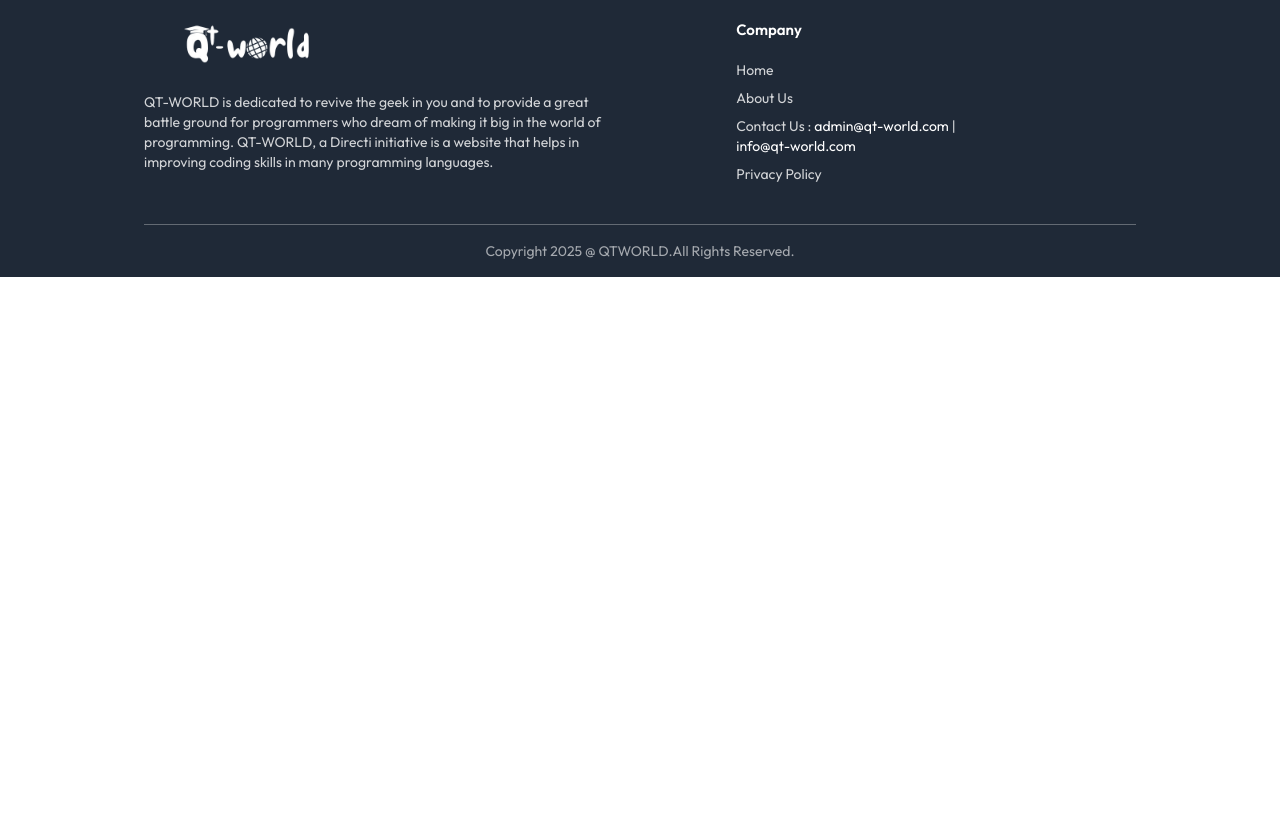
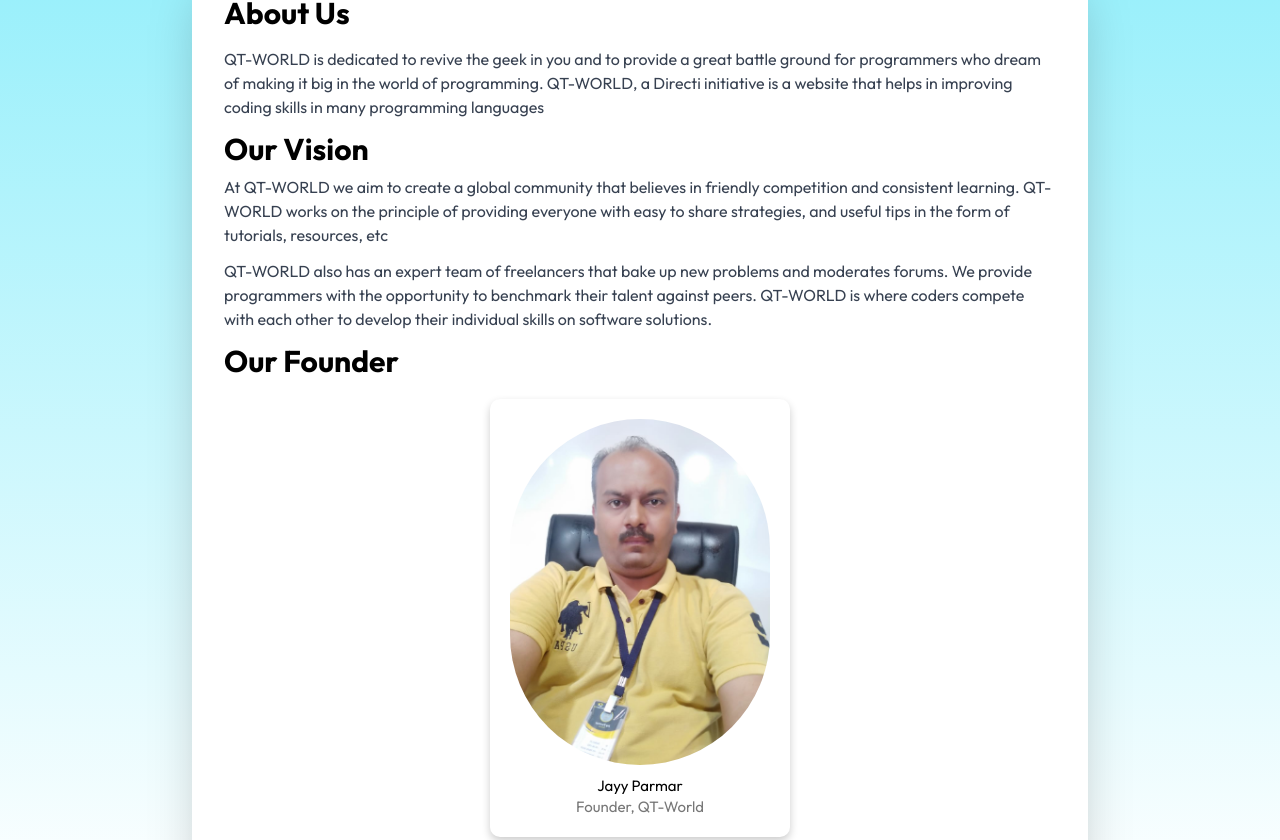
Before and after one commit to aadilparmar/LMS, a React (Vite) app in the folder client/: page /about in a window 1280 px wide. Shown: the part 160-1000 px from the top of the page. Before the commit the page ends 800 px from the top, so only its background shows below. Built offline with nearby package versions, Linux system fonts and the light colour scheme; no server answers.

Commit message:
FRONTEND_COMMIT_003

```diff
--- a/client/src/assets/assets.js
+++ b/client/src/assets/assets.js
@@ -44,9 +44,10 @@
 import profile_img2 from './profile_img2.png'
 import profile_img3 from './profile_img3.png'
 import lesson_icon from './lesson_icon.svg'
-
+import jayy_parmar from './jayyparmar.png'
 
 export const assets = {
+    jayy_parmar,
     logo_1_white,
     logo_1 ,
     logo,
--- a/client/src/components/student/AboutUs.jsx
+++ b/client/src/components/student/AboutUs.jsx
@@ -1,11 +1,42 @@
-import React from 'react'
+import React from "react";
+import FounderProfileCard from "./FounderProfileCard";
 
 const AboutUs = () => {
   return (
-    <div>
+    <div className=" min-h-screen flex items-center justify-center p-6 bg-gradient-to-b from-cyan-300/70">
+      <div className="max-w-4xl bg-white shadow-2xl rounded-lg p-8">
+        <h4 className="text-3xl font-bold text-black-500">About Us</h4>
+        <p className="mt-4 text-gray-700 text-base">
+          QT-WORLD is dedicated to revive the geek in you and to provide a great
+          battle ground for programmers who dream of making it big in the world
+          of programming. QT-WORLD, a Directi initiative is a website that helps
+          in improving coding skills in many programming languages
+        </p>
 
+        <h4 className="text-3xl font-bold text-black-500 pt-3">Our Vision </h4>
+        <p className="mt-2 text-gray-700 text-base">
+          At QT-WORLD we aim to create a global community that believes in
+          friendly competition and consistent learning. QT-WORLD works on the
+          principle of providing everyone with easy to share strategies, and
+          useful tips in the form of tutorials, resources, etc
+        </p>
+
+        <p className="mt-3 text-gray-700 text-base">
+          QT-WORLD also has an expert team of freelancers that bake up new
+          problems and moderates forums. We provide programmers with the
+          opportunity to benchmark their talent against peers. QT-WORLD is where
+          coders compete with each other to develop their individual skills on
+          software solutions.
+        </p>
+        <h4 className="text-3xl font-bold text-black-500 pt-3 ">Our Founder</h4>
+        <div className="flex flex-row items-center justify-center">
+          <div className="">
+            <FounderProfileCard />
+          </div>
+        </div>
+      </div>
     </div>
-  )
-}
+  );
+};
 
-export default AboutUs
+export default AboutUs;
--- a/client/src/components/student/Companies.jsx
+++ b/client/src/components/student/Companies.jsx
@@ -1,7 +1,7 @@
 import React from 'react'
 import { assets } from '../../assets/assets'
 
-const Companies = () => {
+const   Companies = () => {
   return (
     <div className='pt-16'>
       <p className='text-base text-gray-500'>Get Certified from</p>
--- /dev/null
+++ b/client/src/components/student/FounderProfileCard.jsx
@@ -0,0 +1,26 @@
+import React from 'react';
+import { assets } from '../../assets/assets';
+const FounderProfileCard = () => {
+  return (
+    <div style={{
+      maxWidth: '300px',
+      margin: '20px auto',
+      padding: '20px',
+      textAlign: 'center',
+      backgroundColor: '#fff',
+      borderRadius: '10px',
+      boxShadow: '0 4px 8px rgba(0, 0, 0, 0.2)'
+    }} className='flex flex-col items-center text-center bg-slate-300'>
+      <img
+        src={assets.jayy_parmar }
+        alt="Jayy Parmar"
+        className='rounded-full'
+      />
+      <h2 style={{ marginTop: '10px' }}>Jayy Parmar</h2>
+      <h4 style={{ color: '#777' }}>Founder, QT-World</h4>
+
+    </div>
+  );
+};
+
+export default FounderProfileCard;
--- a/client/src/components/student/Navbar.jsx
+++ b/client/src/components/student/Navbar.jsx
@@ -54,7 +54,7 @@
               Home
             </Link>
             <Link to="/about" className="px-3">
-              About
+              About Us
             </Link>
             <Link to="/course-list" className="px-3">
               Courses
--- a/client/src/pages/student/About.jsx
+++ b/client/src/pages/student/About.jsx
@@ -1,9 +1,12 @@
 import React from 'react'
 import Footer from '../../components/student/Footer'
+import AboutUs from '../../components/student/AboutUs'
+import TestimonialsSection from '../../components/student/TestimonialsSection'
 
 const About = () => {
     return(
         <div>
+            <AboutUs/>
             <Footer/>
         </div>
     )
```
Also changed, not shown: client/src/assets/jayyparmar.png (added), client/src/index.css (line endings or trailing spaces).
